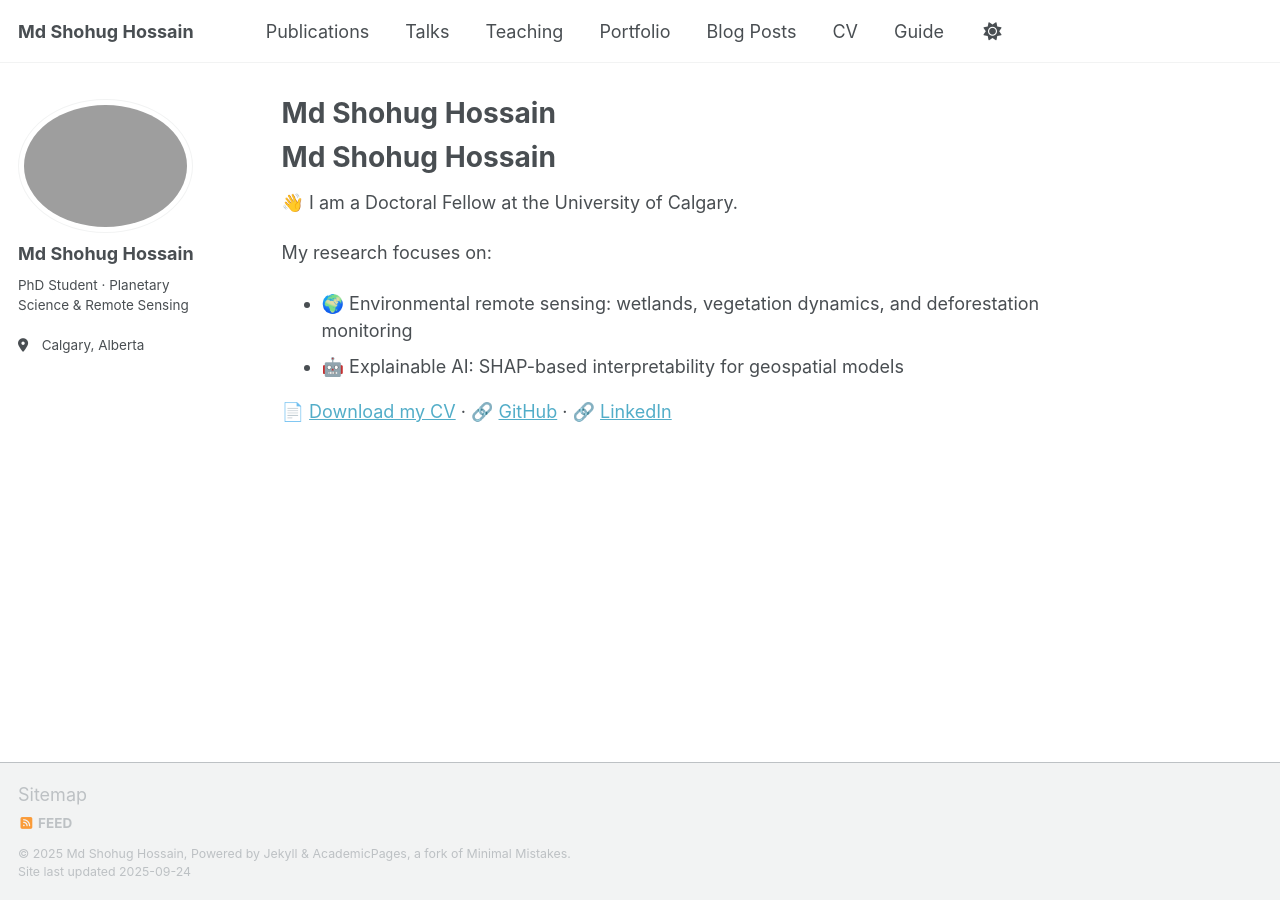
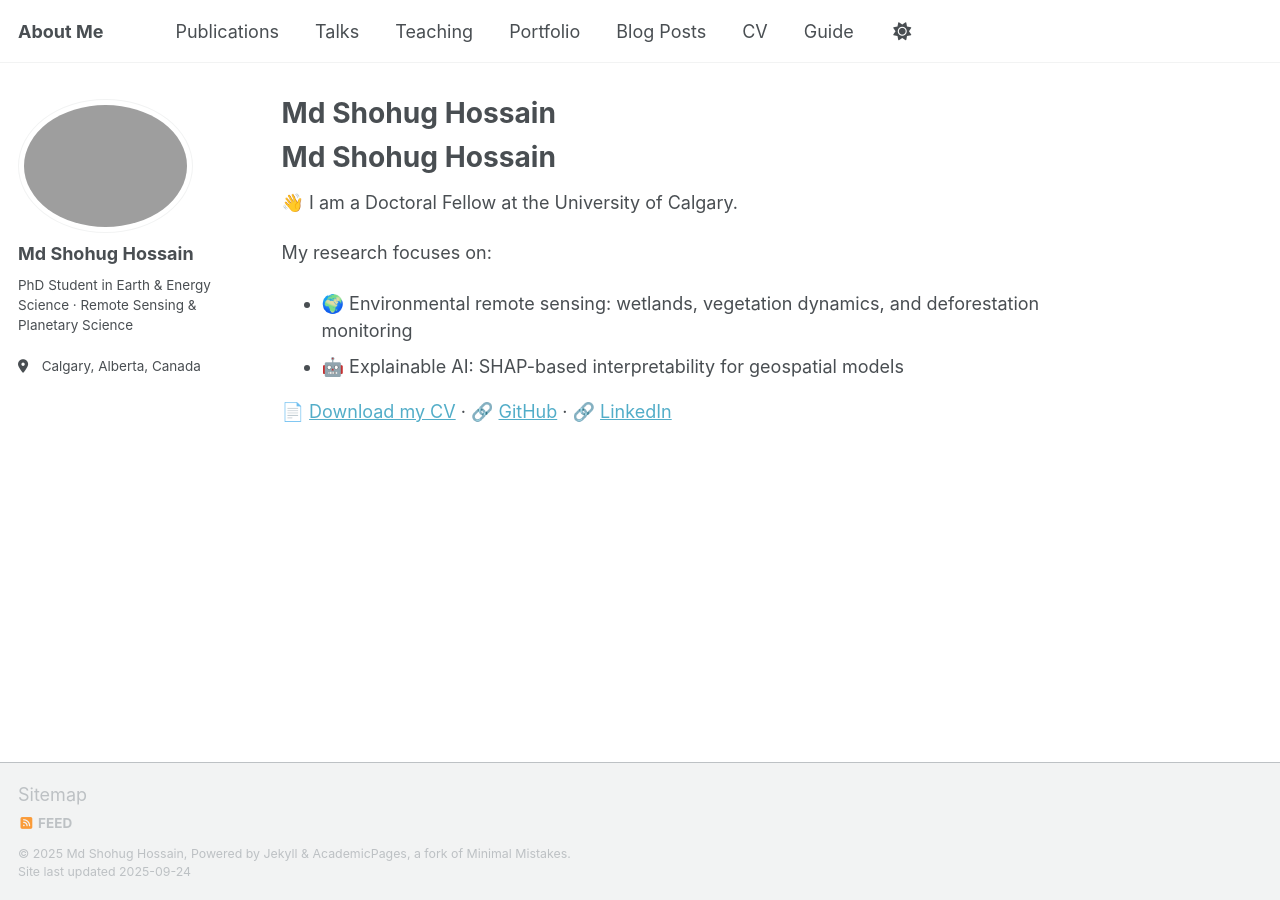
Before and after one commit to shohugmdhossain/shohugmdhossain.github.io, a Jekyll site: the page built from index.md, in a window 1280 px wide. Built offline with Jekyll 4.4.1, drawn with Linux system fonts in a browser that asks for light colours; a script that is not in the unit is left out; our own code applies the rules of GitHub Pages for plain Markdown files.

Commit message:
Update _config.yml

```diff
--- a/_config.yml
+++ b/_config.yml
@@ -1,6 +1,6 @@
-title: "Md Shohug Hossain"
+title: "About Me"
 name: "Md Shohug Hossain"
-email: "your-email@example.com"
+email: "shohugmdhossain@gmail.com"
 description: >-
   PhD Student · Earth & Energy Science
   University of Calgary
@@ -27,15 +27,18 @@ plugins:
 author:
   name   : "Md Shohug Hossain"
   avatar : "/images/profile.jpg"
-  bio    : "PhD Student · Planetary Science & Remote Sensing"
-  location: "Calgary, Alberta"
+  bio    : "PhD Student in Earth & Energy Science · Remote Sensing & Planetary Science"
+  location: "Calgary, Alberta, Canada"
   links:
     - label: "Email"
       icon: "fas fa-envelope"
-      url: "mailto:your-email@example.com"
+      url: "mailto:your-email@example.com"   # replace with your real email
     - label: "GitHub"
       icon: "fab fa-github"
       url: "https://github.com/shohugmdhossain"
     - label: "LinkedIn"
       icon: "fab fa-linkedin"
-      url: "https://linkedin.com/in/your-profile"
+      url: "https://linkedin.com/in/your-profile"   # replace with your LinkedIn
+    - label: "Google Scholar"
+      icon: "ai ai-google-scholar"
+      url: "https://scholar.google.com/"
```
